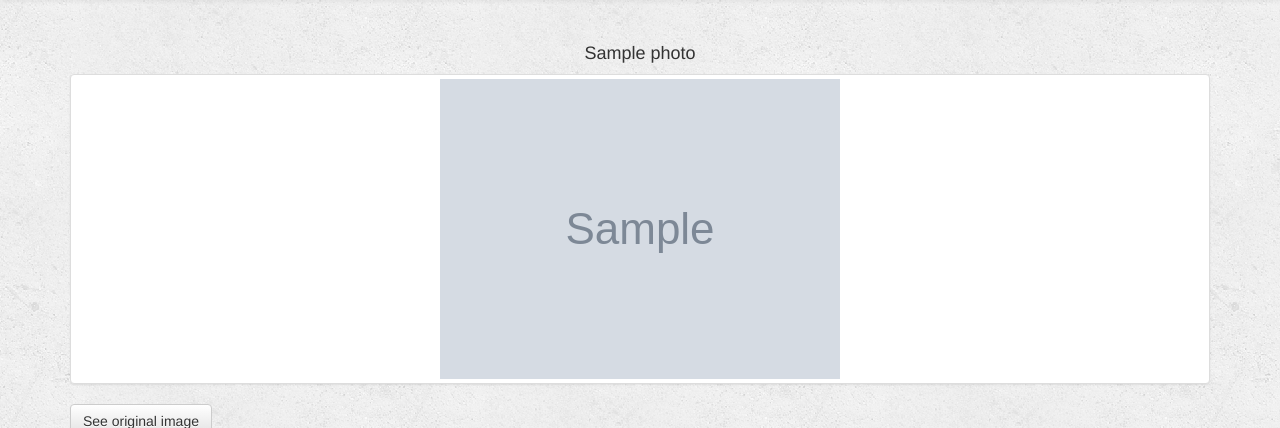
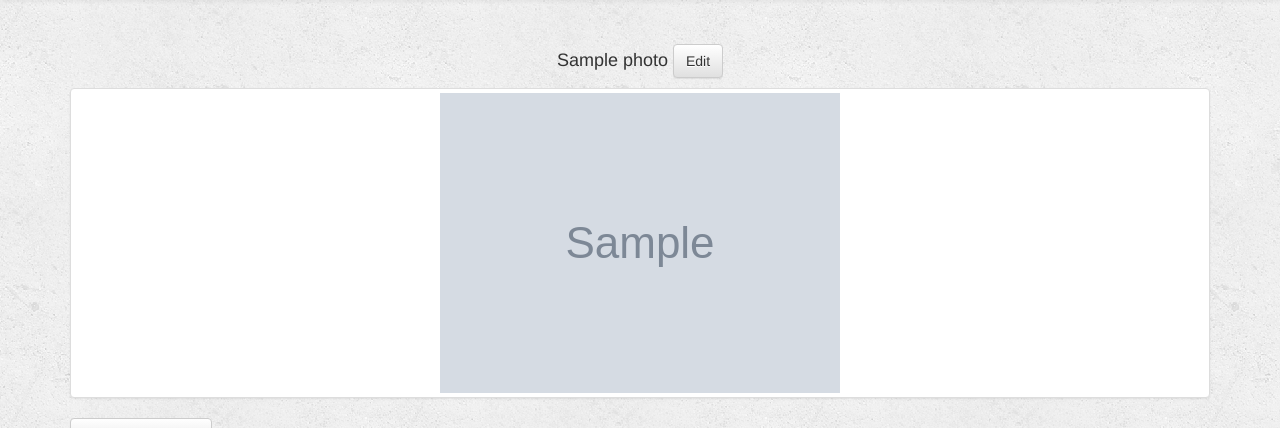
Before and after one commit to lixiangcliff/ccfam, a Django app: page /album/photo/1/ in a window 1280 px wide. Shown: the part 51-479 px from the top of the page. Run offline with Django 3.2, Linux system fonts and the light colour scheme; tables that the repository leaves empty hold one stand-in row (values such as "Sample post"); grey boxes marked "Sample" are stand-in pictures; some libraries are stand-ins or nearby versions.

Commit message:
beautify layout

```diff
--- a/src/blog/models.py
+++ b/src/blog/models.py
@@ -175,8 +175,8 @@ class Photo(models.Model):
     def get_absolute_url(self):
         return reverse("album:photo_detail", kwargs={"id": self.id})
 
-    # def get_absolute_url_edit(self):
-    #     return reverse("album:update", kwargs={"slug": self.slug})
+    def get_absolute_url_edit(self):
+        return reverse("album:photo_update", kwargs={"id": self.id})
 
     def get_author_full_name_or_username(self):
         if self.author.get_full_name():
--- a/src/templates/album_list.html
+++ b/src/templates/album_list.html
@@ -9,10 +9,12 @@
 {% block content %}
 
     <div class="col-md-12">
-        <a href="/album/create" class="btn btn-default" role="button">Create Album</a>
 
         <h1>{{ title }}</h1>
         <div class="row">
+            <div class="col-sm-2">
+                <a href="/album/create" class="btn btn-default" role="button">Create Album</a>
+            </div>
             <form method="GET" action="">
                 <div class="col-sm-6 pull-right">
                     <div class="input-group">
--- a/src/templates/photo_detail.html
+++ b/src/templates/photo_detail.html
@@ -9,7 +9,10 @@
     <div class="container-fluid">
 
         <div class="text-center">
-            <h4>{{ instance.title }}</h4>
+            <h4>{{ instance.title }}
+                <a href="{{ instance.get_absolute_url_edit }}" class="btn btn-default"
+                   role="button">Edit</a>
+            </h4>
         </div>
 
         <div class="row">
```
Also changed, not shown: src/templates/album_detail.html (+5 -4 lines).
